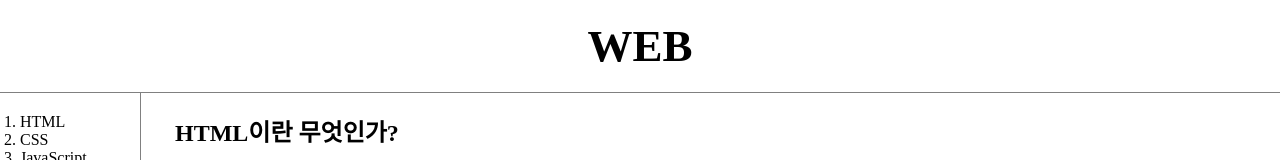
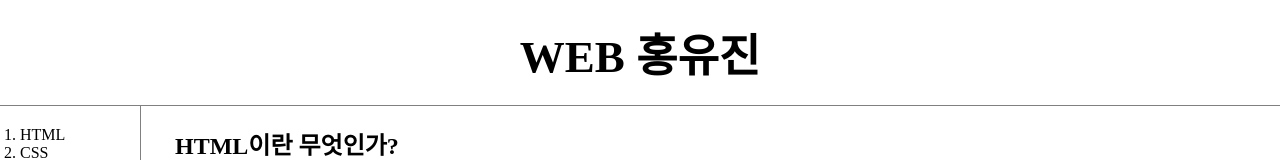
Before and after one commit to hyj1677/Web2, a plain HTML site: page 1.html in a window 1280 px wide. Shown: the top 160 px of the page. Drawn offline with Linux system fonts and the light colour scheme; a script that the page names is missing.

Commit message:
Add files via upload

```diff
--- a/1.html
+++ b/1.html
@@ -15,7 +15,7 @@
 </head>
 <link rel="stylesheet" href="style.css" />
 <body>
-    <h1><a href = "index.html"> WEB</a></h1>
+    <h1><a href = "index.html"> WEB 홍유진</a></h1>
     <div id="grid">
 <ol>
     <li><a href="1.html">HTML</a></li>
```
Also changed, not shown: 2.html (+1 -1 lines), 3.html (+1 -1 lines), index.html (+1 -1 lines).
